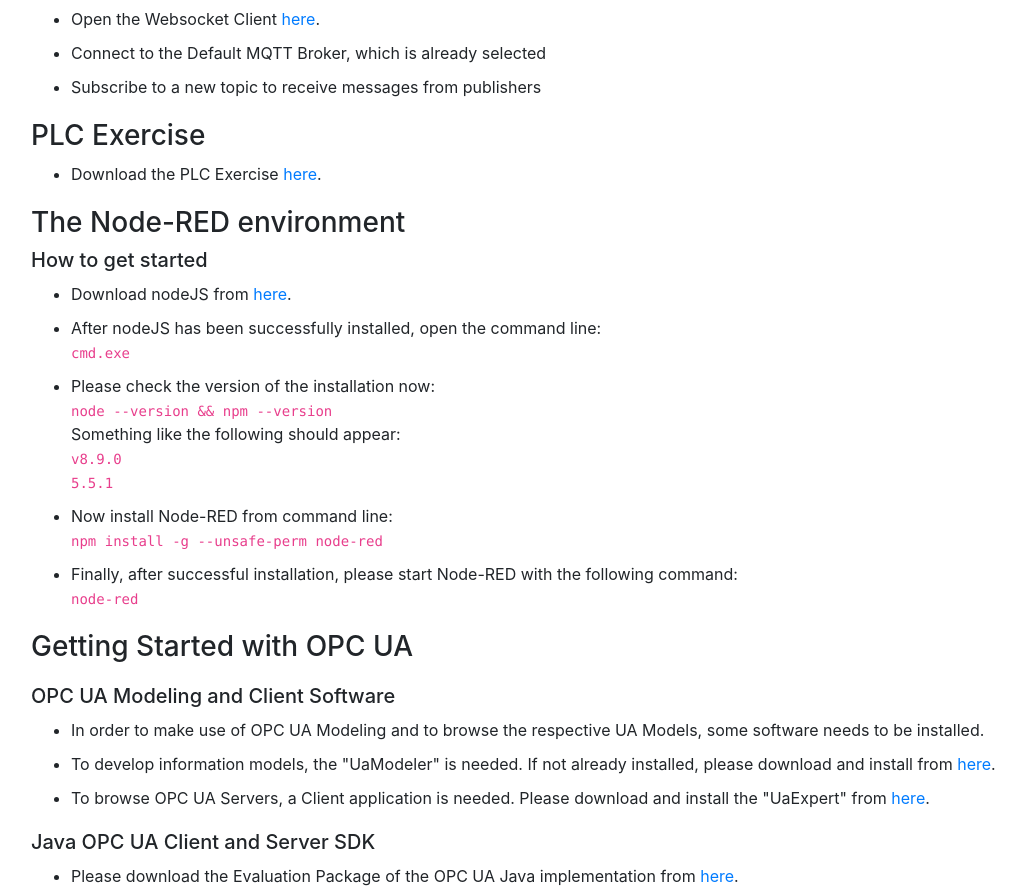
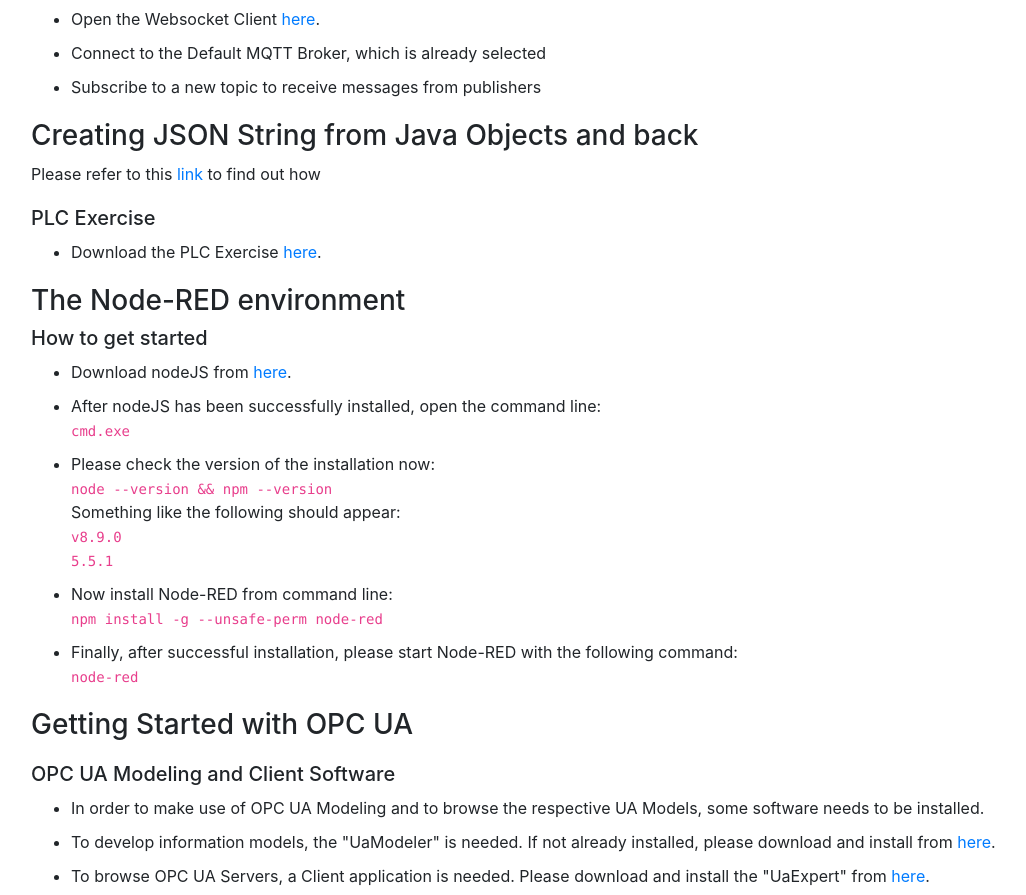
Before and after one commit to MaxAttax/maxattax.github.io, a website with bundled scripts: page index.html in a window 1280 px wide. Shown: the part 2052-2947 px from the top of the page, without its empty margins (53-1079 px from the left). Built offline with nearby package versions, Linux system fonts and the light colour scheme.

Commit message:
maxattax

```diff
--- a/index.html
+++ b/index.html
@@ -156,10 +156,17 @@
 						<li style="margin-top: 10px">Subscribe to a new topic to receive messages from publishers</li>
 					</ul>
 				</div>
+				<h3 style="margin-top: 20px">
+					Creating JSON String from Java Objects and back
+				</h3>
+				<div style="margin-top: 10px">
+					Please refer to this <a target="_blank" href="https://www.mkyong.com/java/jackson-2-convert-java-object-to-from-json/">link</a> to find out how
+				</div>
 
-				<h3 style="margin-top: 20px">
+
+				<h5 style="margin-top: 20px">
 					PLC Exercise
-				</h3>
+				</h5>
 				<div style="margin-top: 10px">
 					<ul>
 						<li style="margin-top: 10px">Download the PLC Exercise <a target="_blank" href="resources/Exercise_PLC.pdf">here</a>.</li>
```
